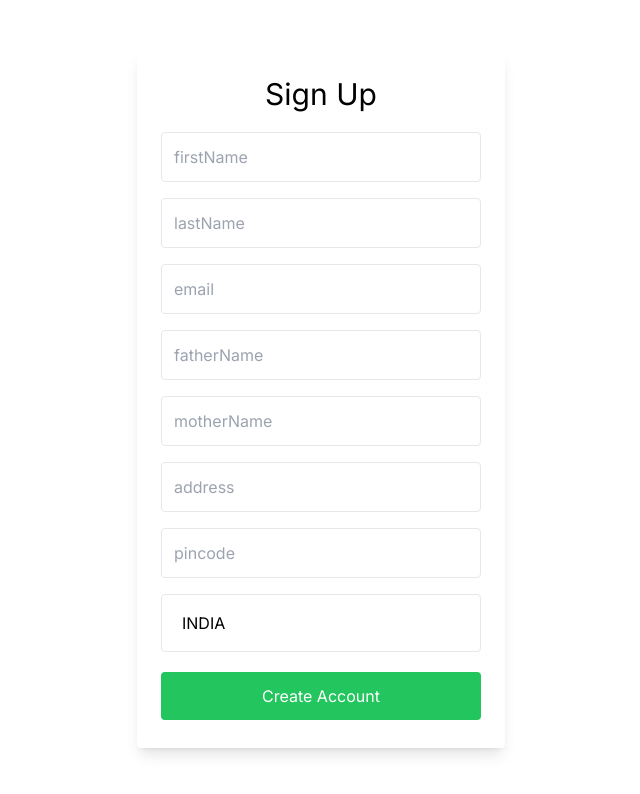
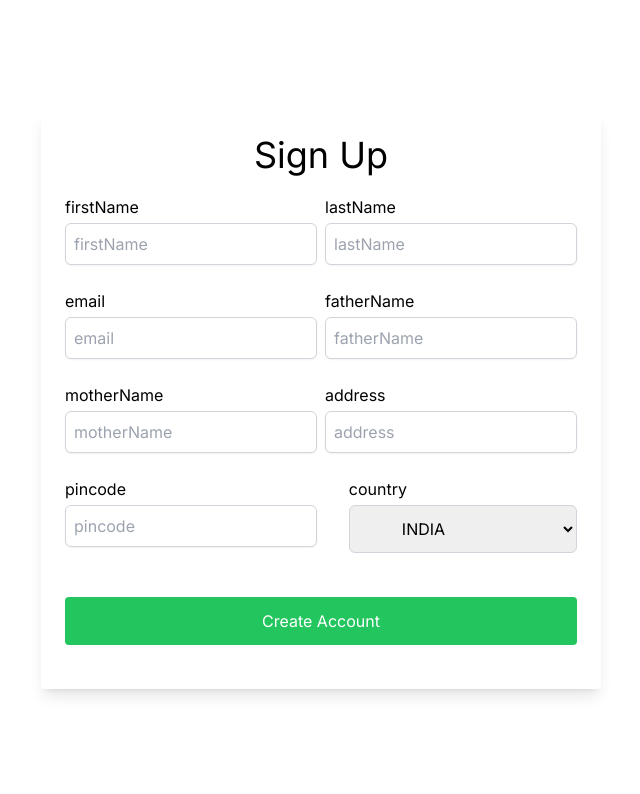
Before and after one commit to Dishantbaghel/user-registration, a Next.js app: page / in a window 1280 px wide. Shown: the top 794 px of the page, without its empty margins (319-959 px from the left). Built offline with nearby package versions, Linux system fonts and the light colour scheme.

Commit message:
solved errors

```diff
--- a/src/components/Signup.tsx
+++ b/src/components/Signup.tsx
@@ -29,7 +29,8 @@ export const signupSchema = Yup.object({
 const Signup = () => {
   const router = useRouter();
   const [isLoader, setIsLoader] = useState(false);
-  const { handleChange, handleSubmit, resetForm, values, errors } = useFormik({
+  const { handleChange, handleSubmit, resetForm, touched, values, errors } =
+    useFormik<any>({
       initialValues: {
         firstName: "",
         lastName: "",
@@ -58,10 +59,13 @@ const Signup = () => {
 
   return (
     <div className="bg-grey-lighter min-h-screen flex flex-col">
-      <div className="container max-w-sm mx-auto flex-1 flex flex-col items-center justify-center px-2">
+      <div className="container max-w-xl mx-auto flex-1 flex flex-col items-center justify-center px-2">
         <div className="bg-white px-6 py-6 rounded shadow-lg text-black w-full">
-          <h1 className="mb-5 text-3xl text-center">Sign Up</h1>
-          <form onSubmit={handleSubmit}>
+          <h1 className="mb-5 text-4xl text-center">Sign Up</h1>
+          <form
+            onSubmit={handleSubmit}
+            className="flex flex-wrap justify-between max-sm:flex max-sm:flex-col "
+          >
             {[
               "firstName",
               "lastName",
@@ -70,8 +74,25 @@ const Signup = () => {
               "motherName",
               "address",
               "pincode",
+              "country",
             ].map((field: string) => (
-              <div key={field}>
+              <div key={field} className="mb-6">
+                <label htmlFor={field}>{field}</label>
+                {field === "country" ? (
+                    <select
+                      className=" py-3 mt-1 px-12 border-gray-300 focus:outline-none focus:shadow-outline-blue focus:border-blue-300 border rounded-md w-full"
+                      name={field}
+                      id={field}
+                      value={values[field]}
+                      onChange={handleChange}
+                    >
+                      {["INDIA", "USA", "JAPAN"].map((country) => (
+                        <option key={country} value={country}>
+                          {country}
+                        </option>
+                      ))}
+                    </select>
+                ) : (
                   <input
                     type={
                       field === "email"
@@ -80,35 +101,18 @@ const Signup = () => {
                         ? "number"
                         : "text"
                     }
-                  className="block border border-grey-light w-full p-3 rounded mb-4"
+                    className="mt-1 p-2 block w-full rounded-md bg-white border border-gray-300 shadow-sm focus:outline-none focus:shadow-outline-blue focus:border-blue-300"
                     name={field}
                     placeholder={field}
                     onChange={handleChange}
                     value={values[field]}
                   />
-                {errors[field] && (
-                  <p className="text-red-500 text-sm">{errors[field]}</p>
+                )}
+                {touched[field] && errors[field] && (
+                  <p className="mt-2 text-sm text-red-600">{errors[field]}</p>
                 )}
               </div>
             ))}
-            <div className="relative bg-white block border border-grey-light w-full p-3 rounded mb-4">
-              <label htmlFor="country" className="sr-only">
-                Country
-              </label>
-              <select
-                className="appearance-none w-full py-1 px-2 bg-white"
-                name="country"
-                id="country"
-                value={values.country}
-                onChange={handleChange}
-              >
-                {["INDIA", "USA", "JAPAN"].map((country) => (
-                  <option key={country} value={country}>
-                    {country}
-                  </option>
-                ))}
-              </select>
-            </div>
             {isLoader == true ? (
               <Box className="w-full flex justify-center">
                 <CircularProgress />
@@ -116,7 +120,7 @@ const Signup = () => {
             ) : (
               <button
                 type="submit"
-                className="w-full text-center py-3 rounded bg-green-500 text-white hover:bg-green-600 focus:outline-none my-1"
+                className="w-full text-center py-3 my-5 rounded bg-green-500 text-white hover:bg-green-600 focus:outline-none"
               >
                 Create Account
               </button>
```
Lines whose indentation alone changed are shown as unchanged.
